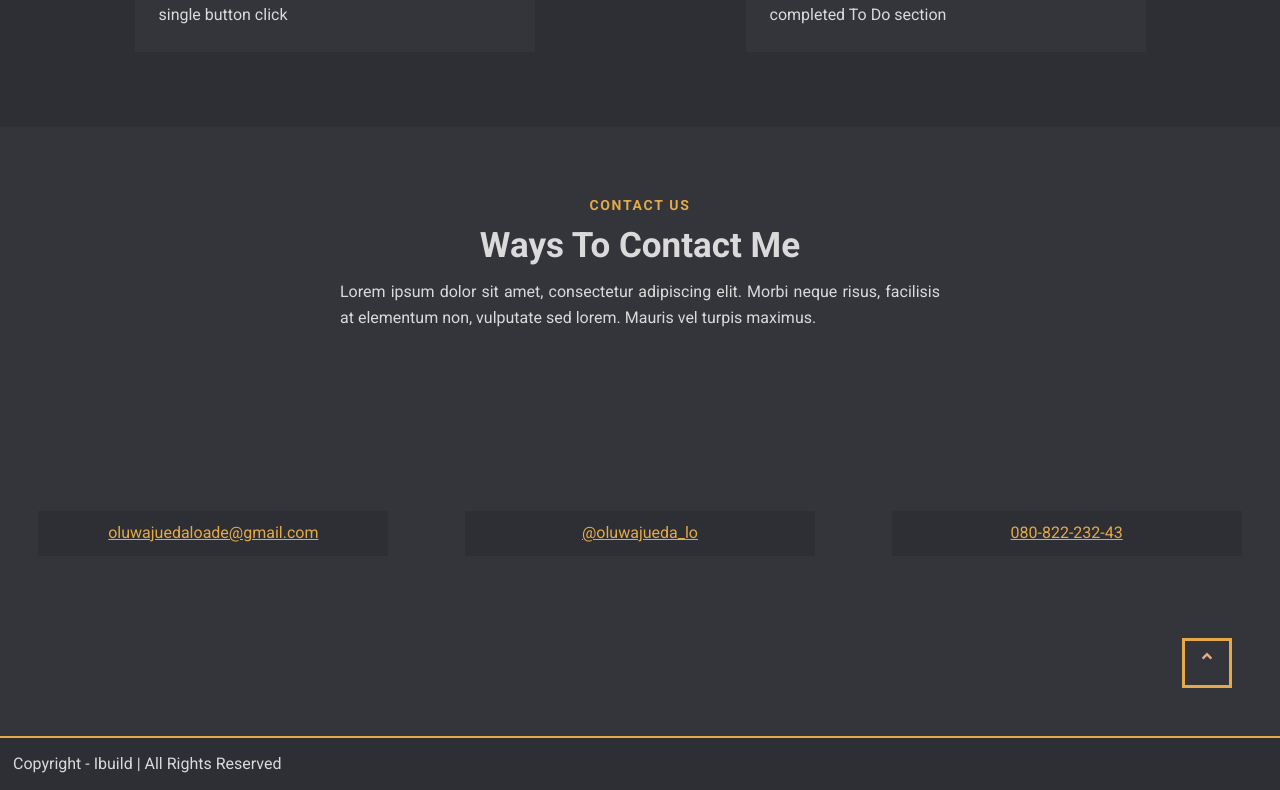
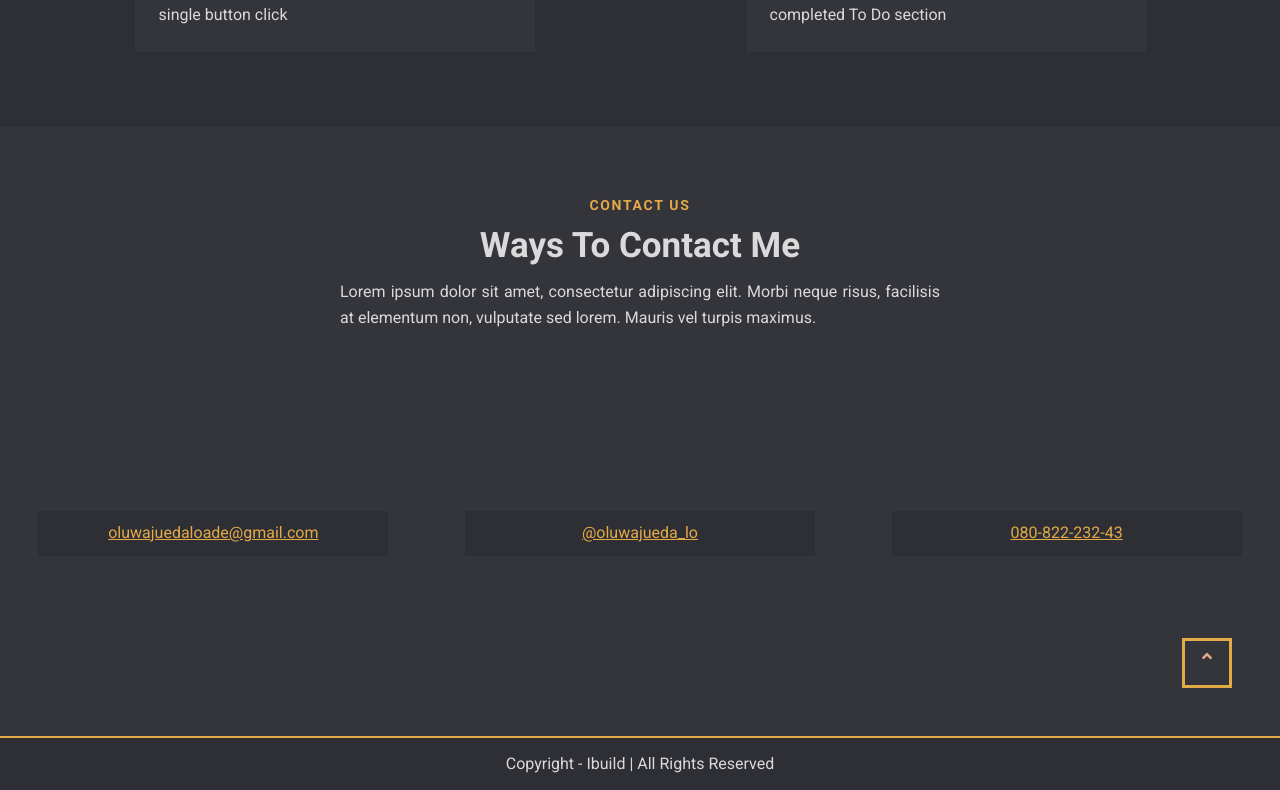
Before and after one commit to oluwajueda/portfolio-for-me, a React (Create React App) app: page / in a window 1280 px wide. Shown: the part 2302-3092 px from the top of the page. Built offline with nearby package versions, Linux system fonts and the light colour scheme.

Commit message:
changes made

```diff
--- a/src/index.css
+++ b/src/index.css
@@ -379,6 +379,9 @@ text-decoration: none;
   text-align: center;
   margin: 13px;
 }
+.copyright p{
+  text-align: center;
+}
 
 .back-to-top {
   position: absolute;
```
